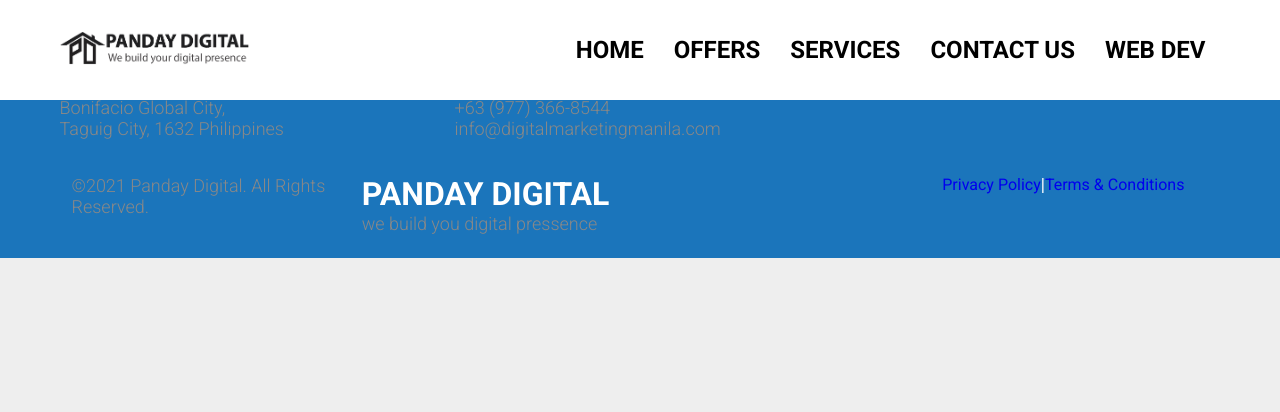
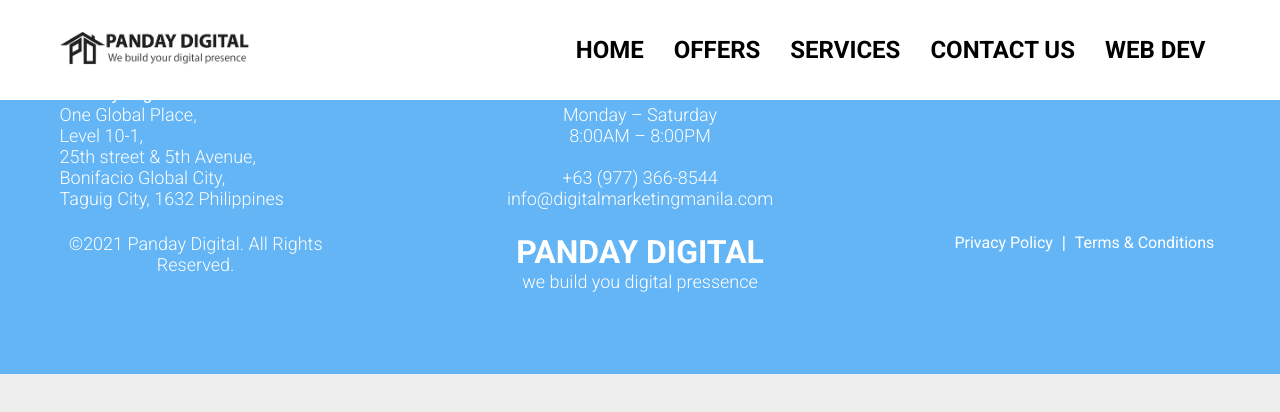
Before and after one commit to Code-Redstone/Panday-digital, a Nuxt app: page /article in a window 1280 px wide. Shown: the top 412 px of the page. Built offline with nearby package versions, Linux system fonts and the light colour scheme.

Commit message:
Footer change color

```diff
--- a/components/Footer.vue
+++ b/components/Footer.vue
@@ -1,16 +1,12 @@
 <template>
     <v-main >
-        <v-sheet
-        max-width="100%"
-        max-height="100%"
-        class="Footer-color desktop-main"
-        >
         <v-container>
             <v-row>
                 <v-col cols="12 py-15">
                     <v-row>
                         <v-col
-                            cols="4"
+                        cols="12"
+                        md="4"
                         >
                         <p class="white--text text-lg-h5 text-md-h6 text-sm-h4 font-weight-light"><strong>Panday Digital</strong><br>
                             One Global Place,<br>
@@ -20,7 +16,8 @@
                             Taguig City, 1632 Philippines</p>
                         </v-col>
                         <v-col
-                            cols="4"
+                        cols="12 text-center"
+                        md="4"
                         >
                             <p class="white--text text-lg-h5 text-md-h6 text-sm-h4 font-weight-light">
                                 <b>Business Hours</b><br>
@@ -31,18 +28,12 @@
                                 info@digitalmarketingmanila.com
                             </p>
                         </v-col>
-                            <v-col cols="4">
-                                <p class="white--text text-lg-h5 text-md-h6 text-sm-h4 font-weight-light"><b>Connect to Us!</b></p>
-                                    <v-row>
-                                        <v-col cols="3">
-                                        </v-col>
-                                        <v-col cols="3">
-                                        </v-col>
-                                        <v-col cols="3">
-                                        </v-col>
+                        <v-col cols="12" md="4">
+                            <p class="white--text text-center text-lg-h5 text-md-h6 text-sm-h4 font-weight-light"><b>Connect to Us!</b></p>
+                                <v-row id="socialmediaicons">
                                     <v-col cols="12 d-flex">
                                         <v-img
-                                            class="mr-2"
+                                        class="mr-4 footerIMG"
                                         :src="require(`~/assets/resources/fb.png`)"
                                         max-height="50px"
                                         max-width="50px"
@@ -50,7 +41,7 @@
 
                                         </v-img>
                                         <v-img
-                                            class="mr-2"
+                                        class="mr-2 footerIMG"
                                         :src="require(`~/assets/resources/twitter.png`)"
                                         max-height="50px"
                                         max-width="50px"
@@ -58,7 +49,7 @@
 
                                         </v-img>
                                         <v-img
-                                            class="mr-2"
+                                        class="mr-2 footerIMG"
                                         :src="require(`~/assets/resources/in.png`)"
                                         max-height="50px"
                                         max-width="50px"
@@ -71,31 +62,27 @@
                     </v-row>
                 </v-col>
                 <v-col cols="12  pt-10">
-                        <div class="container">
                     <v-row>
-                                <v-col cols="3" class="center px-0">
+                        <v-col cols="12" md="3"  class="center px-0 text-center">
                             <p class="text-subtitle-2 white--text font-weight-light text-lg-h5 text-md-h6 text-sm-h4">©2021 Panday Digital. All Rights Reserved.</p>
                         </v-col>
-                                <v-col cols="6 " class=" center">
-                                    <div class="d-block text-center ma-auto">
+                        <v-col cols="12" md="6" class=" text-center ">
+                            <div class="d-block text-center mx-auto" id="Footer-logo">
                                 <h1>PANDAY DIGITAL</h1>
                                 <p class="white--text text-lg-h5 text-md-h6 text-sm-h4 font-weight-light">we build you digital pressence
                                 </p>
                             </div>
                         </v-col>
-                                <v-col cols="3" class="center">
-                                    <span><NuxtLink to="/" class="white--text text-lg-h5 text-md-h6 text-sm-h4 font-weight-regular">Privacy Policy</NuxtLink ></span>
-                                    <span class="text-lg-h5 text-md-h6 text-sm-h4 font-weight-regular">|</span>
+                        <v-col cols="12" md="3"  class="center text-center">
+                            <span class="white--text"><NuxtLink to="/" class="white--text text-lg-h5 text-md-h6 text-sm-h4 font-weight-regular">Privacy Policy</NuxtLink ></span>
+                            <span class="white--text text-lg-h5 text-md-h6 text-sm-h4 font-weight-regular">&nbsp; | &nbsp;</span>
                             <span class="white--text text-lg-h5 text-md-h6 text-sm-h4 font-weight-regular"><NuxtLink to="/" class="white--text"
-
                             >Terms & Conditions</NuxtLink ></span>
                         </v-col>
                     </v-row>
-                        </div>
                 </v-col>
             </v-row>
         </v-container>
-        </v-sheet>
         <v-container  class="Mdn">
             <v-row>
                 <v-col sm="4" cols="12">
@@ -198,7 +185,6 @@
             </v-row>
         </v-container>
     </v-main>
-
 </template>
 
 <script>
@@ -222,6 +208,15 @@
 </script>
 
 <style>
+.white--text{
+    color: #fff !important;
+}
+#Footer-logo h1{
+    color: #fff !important;
+}
+#Footer-logo{
+    margin: auto;
+}
 .mb-10{
     margin-bottom: 10px !important;
 }
@@ -229,10 +224,9 @@
     margin:0 1% !important;
 }
 .Footer-color.v-sheet {
-    border-color: #FFFFFF !important;
-    color: rgb(255 255 255) !important;
-     background: #1b75bb !important;
+    background:transparent;
 }
+
 #app .v-application--wrap{
     min-height: 100% !important;
 
--- a/layouts/default.vue
+++ b/layouts/default.vue
@@ -1,10 +1,12 @@
 <template>
   <div>
-    <Header @open="openMenu" @close="closeMenu" />
+    <Header @open="openMenu" @close="closeMenu"/>
     <div class="full" ref="full">
       <Nuxt />
     </div>
-    <Footer />
+    <div class="change-background" :class="$route.path.replace(/\\|\//g,'')" ref="footer">
+      <Footer />
+    </div>
   </div>
 </template>
 <script>
@@ -15,16 +17,30 @@
     },
     closeMenu() {
       this.$refs.full.style.transform = "none"
-    }
+    },
   }
 }
 </script>
 <style>
+.change-background p{
+  color: #fff;
+}
+.change-background{
+  background-color: #64B5F6;
+}
+.offers {
+  background-color: #f06292  !important;
+}
+.contact {
+  background-color: #009688 !important;
+}
+.Web-Dev {
+  background-color: #3949ab !important;
+}
+.services {
+  background-color:#5e35b1  !important;
+}
 *{
-  margin: 0;
-  padding: 0;
-  box-sizing: border-box;
-
   font-family: sans-serif;
 }
 .full {
@@ -42,4 +58,18 @@
 p:last-of-type{
   margin-bottom: 0px;
 }
+.change-background {
+    padding: 70px 0px;
+}
+.footerIMG{
+  margin: 14px auto 0px;
+}
+.text-center{
+  text-align: center;
+}
+#socialmediaicons{
+  width: 70%;
+  margin: auto;
+}
+
 </style>
--- a/pages/index.vue
+++ b/pages/index.vue
@@ -169,10 +169,10 @@
                 :key="faq.id"
               >
                 <v-expansion-panel-header>
-                  <h3 class="font-weight-regular text-xl-h4 text-lg-h5 text-md-h6 text-sm-h6">{{faq.question}}</h3>
+                  <h3 class="blue--text font-weight-regular text-xl-h4 text-lg-h5 text-md-h6 text-sm-h6">{{faq.question}}</h3>
                 </v-expansion-panel-header>
                 <v-expansion-panel-content>
-                  <p class="text-xl-h5 text-lg-h6 text-md-h6 text-sm-h6 font-weight-light">{{faq.answer}}</p>
+                  <p class=" text-xl-h5 text-lg-h6 text-md-h6 text-sm-h6 font-weight-light">{{faq.answer}}</p>
                 </v-expansion-panel-content>
               </v-expansion-panel>
             </v-expansion-panels>
--- a/pages/offers/index.vue
+++ b/pages/offers/index.vue
@@ -1,7 +1,7 @@
 <template>
     <v-app>
         <v-main style="margin-top:50px;">
-            <div id="hero-offer-section" class="pb-10 pt-16 pink lighten-4">
+            <div id="hero-offer-section" class="pb-10 pt-16 pink lighten-2">
                 <v-container>
                     <v-row>
                         <v-col cols="12"  lg="6">
@@ -22,7 +22,7 @@
                     </v-row>
                 </v-container>
             </div>
-            <svg id="peak-center-soft" style="fill:#ffffff; height:100px;width:100%;background: #F8BBD0;transform: scaleY(-1.5);" preserveAspectRatio="none" viewBox="0 0 1442 100" version="1.1" xmlns="http://www.w3.org/2000/svg" xmlns:xlink="http://www.w3.org/1999/xlink"> <path class="divider-color" d="M1437.37922,100.277057 L823.4576,26.0907362 C785.104953,21.2174623 750.835079,18.7808253 720.647978,18.7808253 C690.460878,18.7808253 657.029922,21.1301388 620.355113,25.8287658 L4.0317179,100.277057 L0,100.277057 L0,0.277057299 L1442,0.277057299 L1442,100.277057 L1437.37922,100.277057 Z"></path> </svg>
+            <svg id="peak-center-soft" style="fill:#ffffff; height:100px;width:100%;background: #F06292;transform: scaleY(-1.5);" preserveAspectRatio="none" viewBox="0 0 1442 100" version="1.1" xmlns="http://www.w3.org/2000/svg" xmlns:xlink="http://www.w3.org/1999/xlink"> <path class="divider-color" d="M1437.37922,100.277057 L823.4576,26.0907362 C785.104953,21.2174623 750.835079,18.7808253 720.647978,18.7808253 C690.460878,18.7808253 657.029922,21.1301388 620.355113,25.8287658 L4.0317179,100.277057 L0,100.277057 L0,0.277057299 L1442,0.277057299 L1442,100.277057 L1437.37922,100.277057 Z"></path> </svg>
             <div id="firstoffers-Section" class="pt-12">
                 <v-container>
                     <v-row>
```
Also changed, not shown: components/Header.vue (+7 -4 lines). Lines whose indentation alone changed are shown as unchanged.
